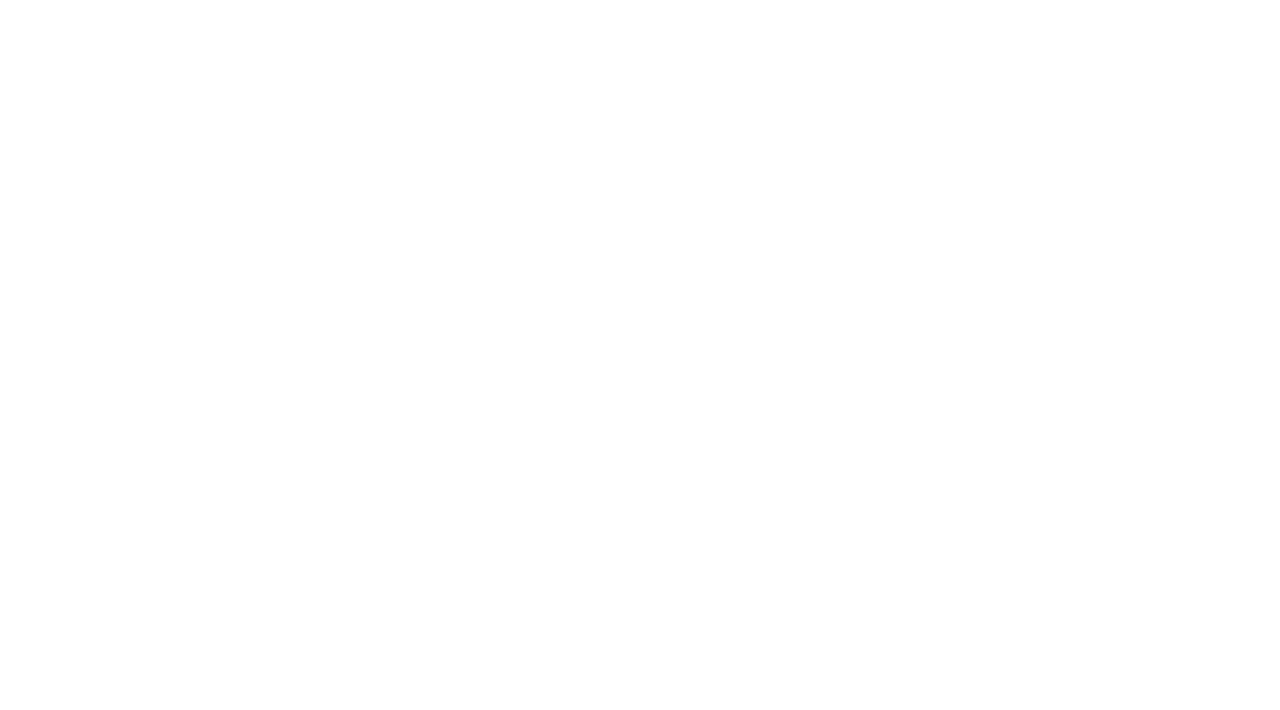
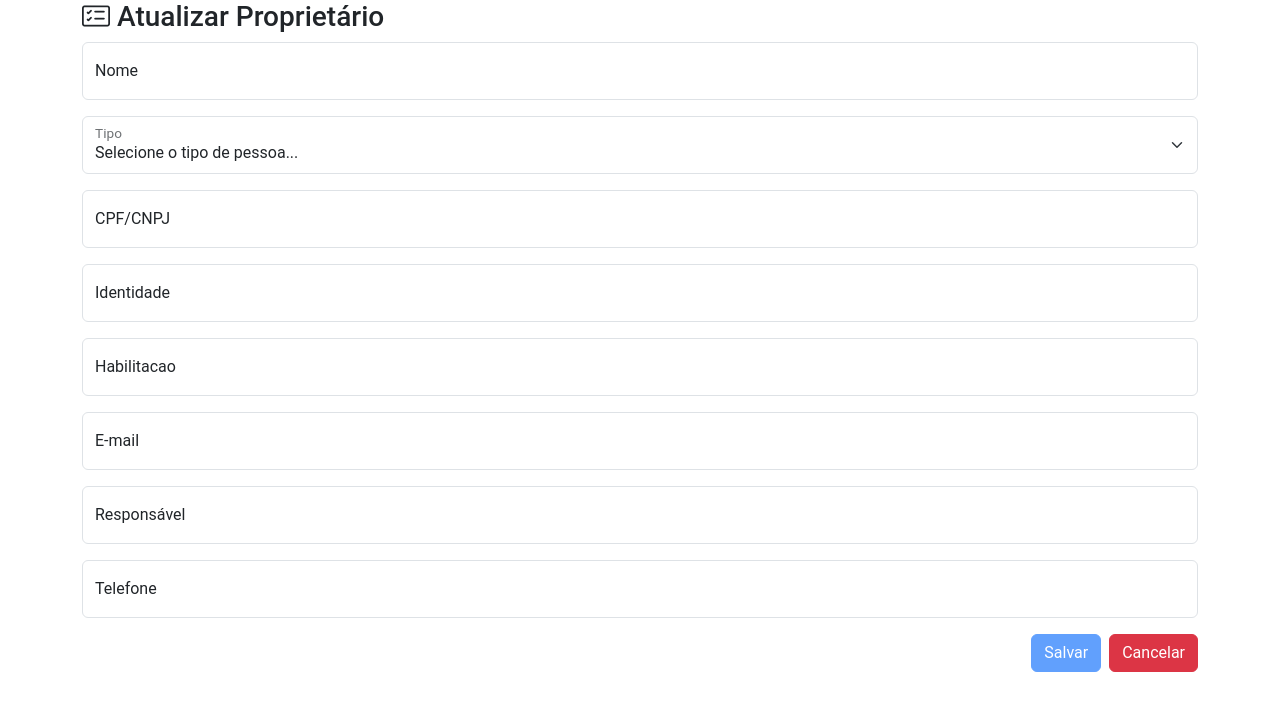
Before and after one commit to fhssouza/clickdesp, an Angular app: page /proprietarios/update/1 in a window 1280 px wide. Before the commit this address led to /. Shown: the top 710 px of the page. Built offline with nearby package versions, Linux system fonts and the light colour scheme; no server answers; sample sign-in values are in the browser's storage.

Commit message:
componente proprietario-update

```diff
--- a/src/app/app-routing.module.ts
+++ b/src/app/app-routing.module.ts
@@ -1,3 +1,4 @@
+import { ProprietarioUpdateComponent } from './components/proprietario/proprietario-update/proprietario-update.component';
 import { ProprietarioCreateComponent } from './components/proprietario/proprietario-create/proprietario-create.component';
 import { ProprietarioListComponent } from './components/proprietario/proprietario-list/proprietario-list.component';
 import { ExcluirServicoComponent } from './components/servico/excluir-servico/excluir-servico.component';
@@ -24,7 +25,7 @@ const routes: Routes = [
 
   { path: 'proprietarios', component: ProprietarioListComponent, canActivate:[authGuard]},
   { path: 'proprietarios/create', component: ProprietarioCreateComponent, canActivate:[authGuard] },
-  // { path: 'proprietarios/update/:id', component: EditarCategoriaComponent, canActivate:[authGuard] },
+  { path: 'proprietarios/update/:id', component: ProprietarioUpdateComponent, canActivate:[authGuard] },
   // { path: 'proprietarios/delete/:id', component: ExcluirCategoriaComponent, canActivate:[authGuard] },
 
   { path: 'categorias', component: ListarCategoriasComponent, canActivate:[authGuard]},
--- a/src/app/app.module.ts
+++ b/src/app/app.module.ts
@@ -28,6 +28,7 @@ import { TelefoneMaskDirective } from './shared/directives/telefone-mask.directi
 import { CpfCnpjPipe } from './shared/pipe/cpf-cnpj.pipe';
 import { PhonePipe } from './shared/pipe/phone.pipe';
 import { CpfcnpjMaskDirective } from './shared/directives/cpfcnpj-mask.directive';
+import { ProprietarioUpdateComponent } from './components/proprietario/proprietario-update/proprietario-update.component';
 
 
 @NgModule({
@@ -51,7 +52,8 @@ import { CpfcnpjMaskDirective } from './shared/directives/cpfcnpj-mask.directive
     PhonePipe,
     ProprietarioCreateComponent,
     TelefoneMaskDirective,
-    CpfcnpjMaskDirective
+    CpfcnpjMaskDirective,
+    ProprietarioUpdateComponent
 
   ],
   imports: [
--- /dev/null
+++ b/src/app/components/proprietario/proprietario-update/proprietario-update.component.html
@@ -0,0 +1,107 @@
+<div class="container">
+  <h3><i class="bi bi-card-checklist"></i> Atualizar Proprietário</h3>
+  <form [formGroup]="formulario" (ngSubmit)="update()">
+
+    <div class="form-floating mb-3">
+      <input type="text" class="form-control"
+      id="nome"
+      name="nome"
+      placeholder="nome"
+      formControlName="nome"
+      [(ngModel)]="proprietario.nome"
+      required>
+      <label for="floatingInput">Nome</label>
+    </div>
+
+    <div class="form-floating mb-3">
+      <select class="form-select" aria-label="Default select example"
+      id="tipoPessoa"
+      name="tipoPessoa"
+      placeholder="Tipo"
+      formControlName="tipoPessoa"
+      [(ngModel)]="proprietario.tipoPessoa"
+      required>
+        <option value="" disabled selected>Selecione o tipo de pessoa...</option>
+        <option>FISICA</option>
+        <option>JURIDICA</option>
+      </select>
+      <label for="floatingInput">Tipo</label>
+    </div>
+
+    <div class="form-floating mb-3">
+      <input type="text" class="form-control"
+      id="cpfOuCnpj"
+      name="cpfOuCnpj"
+      placeholder="CPF/CNPJ"
+      formControlName="cpfOuCnpj"
+      minlength="11"
+      maxlength="14"
+      appCpfCnpjMask
+      [(ngModel)]="proprietario.cpfOuCnpj"
+      required>
+      <label for="floatingInput">CPF/CNPJ</label>
+    </div>
+
+    <div class="form-floating mb-3">
+      <input type="text" class="form-control"
+      id="identidade"
+      name="identidade"
+      placeholder="Identidade"
+      formControlName="identidade"
+      [(ngModel)]="proprietario.identidade"
+      required>
+      <label for="floatingInput">Identidade</label>
+    </div>
+
+    <div class="form-floating mb-3">
+      <input type="text" class="form-control"
+      id="habilitacao"
+      name="habilitacao"
+      placeholder="Habilitacao"
+      formControlName="habilitacao"
+      [(ngModel)]="proprietario.habilitacao"
+      required>
+      <label for="floatingInput">Habilitacao</label>
+    </div>
+
+    <div class="form-floating mb-3">
+      <input type="text" class="form-control"
+      id="email"
+      name="email"
+      placeholder="E-Email"
+      formControlName="email"
+      [(ngModel)]="proprietario.email"
+      required>
+      <label for="floatingInput">E-mail</label>
+    </div>
+
+    <div class="form-floating mb-3">
+      <input type="text" class="form-control"
+      id="responsavel"
+      name="responsavel"
+      placeholder="responsavel"
+      formControlName="responsavel"
+      [(ngModel)]="proprietario.responsavel"
+      required>
+      <label for="floatingInput">Responsável</label>
+    </div>
+
+    <div class="form-floating mb-3">
+      <input type="text" class="form-control"
+      id="telefone"
+      name="telefone"
+      placeholder="Telefone"
+      formControlName="telefone"
+      minlength="15"
+      maxlength="15"
+      appTelefoneMask
+      [(ngModel)]="proprietario.telefone"
+      required>
+      <label for="floatingInput">Telefone</label>
+    </div>
+
+    <div class="d-grid gap-2 d-md-flex justify-content-md-end">
+      <button class="btn btn-primary" type="submit" [disabled]="!validaCampos()">Salvar</button>
+      <button (click)="cancelar()" class="btn btn-danger" type="button" routerLink="/servicos">Cancelar</button>
+    </div>
+  </form>
--- /dev/null
+++ b/src/app/components/proprietario/proprietario-update/proprietario-update.component.ts
@@ -0,0 +1,80 @@
+import { Component } from '@angular/core';
+import { FormControl, FormGroup, Validators } from '@angular/forms';
+import { ActivatedRoute, Router } from '@angular/router';
+import { ToastrService } from 'ngx-toastr';
+import { Proprietario } from 'src/app/models/Proprietario';
+import { ProprietarioService } from 'src/app/services/proprietario.service';
+
+@Component({
+  selector: 'app-proprietario-update',
+  templateUrl: './proprietario-update.component.html',
+  styleUrls: ['./proprietario-update.component.css']
+})
+export class ProprietarioUpdateComponent {
+
+  proprietario: Proprietario = {
+    cpfOuCnpj: '',
+    email: '',
+    habilitacao: '',
+    identidade: '',
+    nome: '',
+    responsavel: '',
+    telefone: '',
+    tipoPessoa: ''
+  }
+
+  formulario = new FormGroup({
+    cpfOuCnpj: new FormControl('', Validators.required),
+    email: new FormControl('', [Validators.required, Validators.email]),
+    habilitacao: new FormControl('', Validators.required),
+    identidade: new FormControl('', Validators.required),
+    nome: new FormControl('', Validators.required),
+    responsavel: new FormControl('', Validators.required),
+    telefone: new FormControl('', [Validators.required, Validators.minLength(15), Validators.maxLength(15)]),
+    tipoPessoa: new FormControl('', Validators.required),
+  })
+
+  constructor(
+    private proprietarioService: ProprietarioService,
+    private router: Router,
+    private route: ActivatedRoute,
+    private toastService: ToastrService
+  ){}
+
+  ngOnInit(): void {
+    this.proprietario.id = this.route.snapshot.paramMap.get('id');
+    this.findById();
+  }
+
+  findById(): void {
+    this.proprietarioService.findById(this.proprietario.id).subscribe(resposta => {
+      this.proprietario = resposta;
+    }, ex => {
+      this.toastService.error(ex.error.error);
+    })
+  }
+
+  update(): void {
+    this.proprietarioService.update(this.proprietario).subscribe(() => {
+      this.toastService.success('Proprietário atualizado com sucesso', 'Atualizar');
+      this.router.navigate(['proprietarios'])
+    }, ex => {
+      if(ex.error.errors) {
+        ex.error.errors.forEach((element: { message: string | undefined; }) => {
+          this.toastService.error(element.message);
+        });
+      } else {
+        this.toastService.error(ex.error.message);
+      }
+    })
+  }
+
+  validaCampos(): boolean {
+    return this.formulario.valid;
+  }
+
+  cancelar(){
+    this.router.navigate(['proprietarios']);
+  }
+
+}
```
Also changed, not shown: src/app/components/proprietario/proprietario-update/proprietario-update.component.css (added), 1 other file (tests, documents, lock files or other folders).
